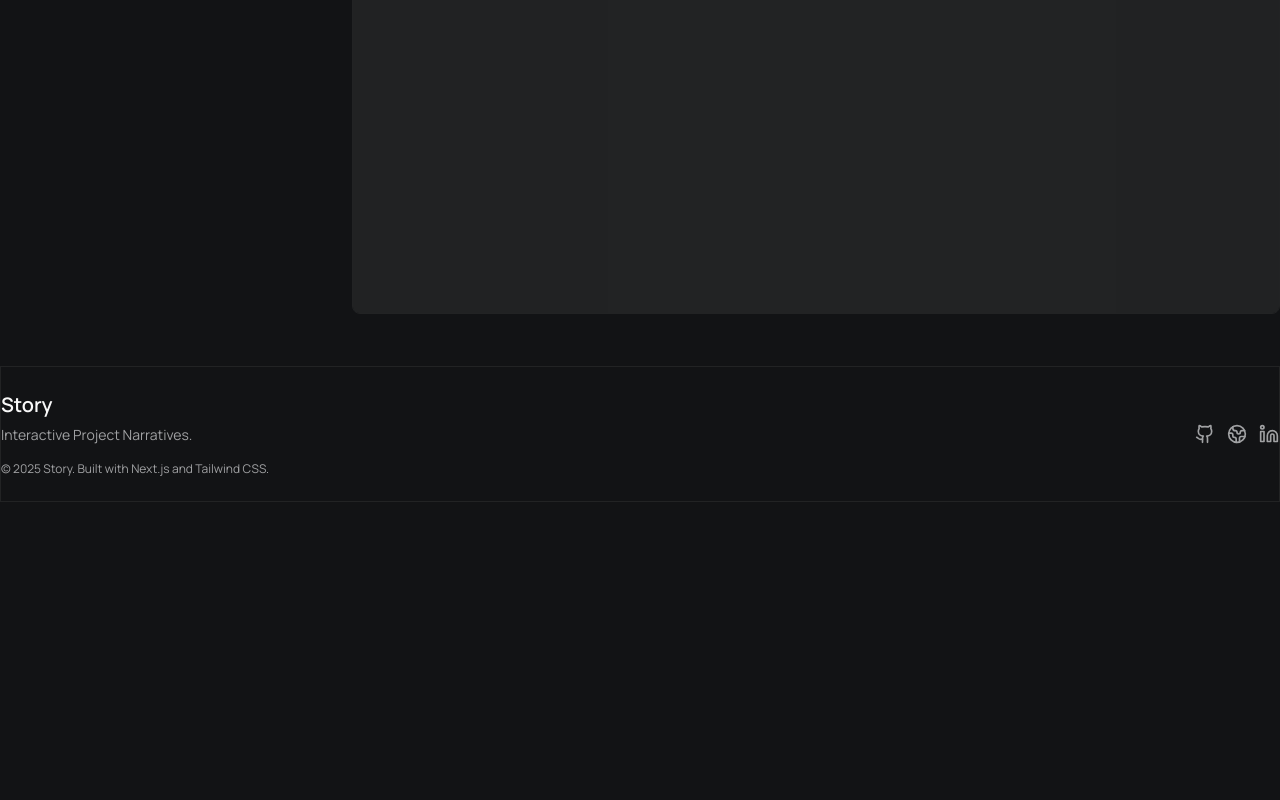
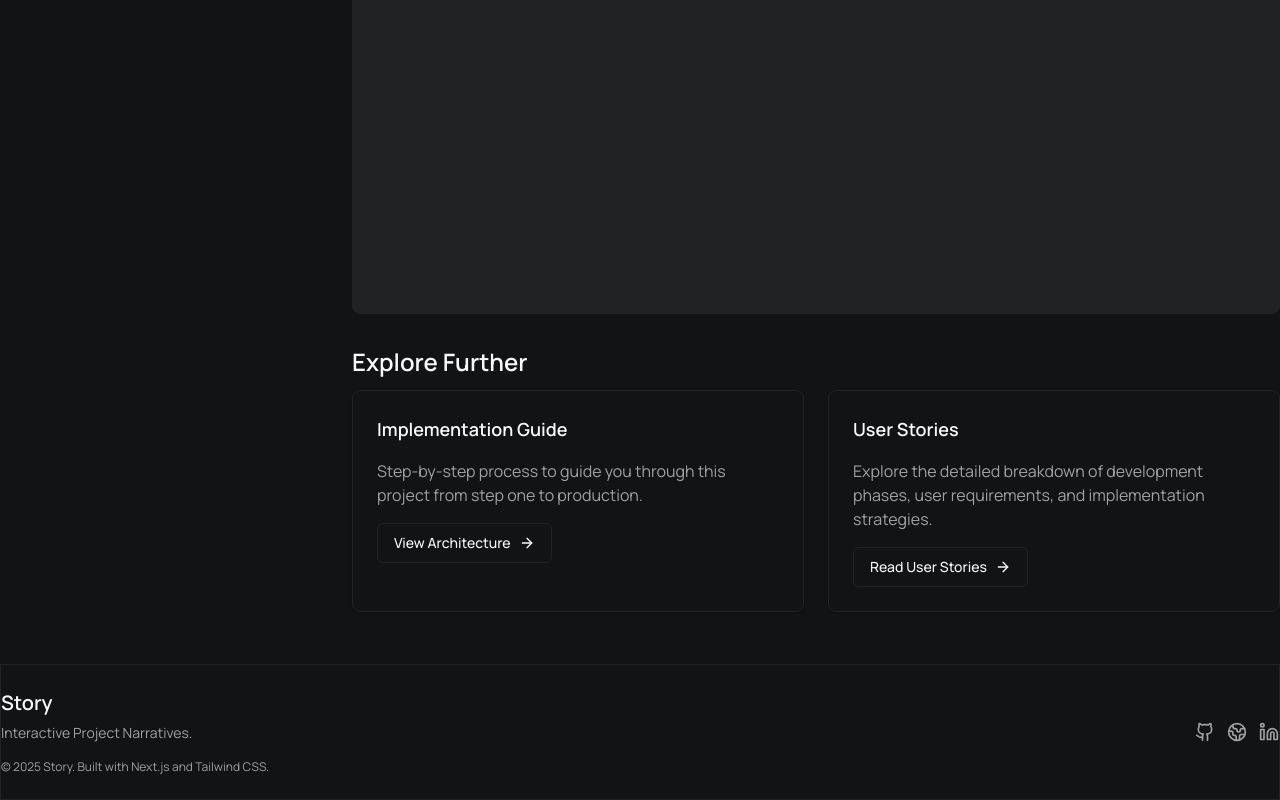
Before and after one commit to vishnumohanan404/storyvault, a Next.js app: page /project/1/architecture in a window 1280 px wide. Shown: the part 2185-2985 px from the top of the page. Before the commit the page ends 2687 px from the top, so only its background shows below. Built offline with nearby package versions, Linux system fonts and the light colour scheme.

Commit message:
architecture bottom navigation added

```diff
--- a/src/app/project/[id]/architecture/page.tsx
+++ b/src/app/project/[id]/architecture/page.tsx
@@ -1,5 +1,6 @@
 import { Skeleton } from "@/components/ui/skeleton";
 import {
+  ArrowRight,
   CodeIcon,
   DatabaseIcon,
   Layers,
@@ -145,7 +146,8 @@ const systemData = {
   },
 };
 
-const ArchitecturePage = () => {
+const ArchitecturePage = async ({ params }: { params: { id: string } }) => {
+  const { id } = await params;
   return (
     <div className="space-y-8 mb-5">
       <div className="space-y-3">
@@ -524,6 +526,43 @@ const ArchitecturePage = () => {
           <Skeleton className="h-full w-full" />
         </div>
       </div>
+      <div className="space-y-3">
+        <h2 className="text-2xl font-semibold">Explore Further</h2>
+        <div className="grid grid-cols-1 md:grid-cols-2 gap-6">
+          <div className="rounded-lg border bg-card text-card-foreground shadow-sm p-6">
+            <div className="space-y-4">
+              <h3 className="font-semibold text-lg">Implementation Guide</h3>
+              <p className="text-muted-foreground">
+                Step-by-step process to guide you through this project from step
+                one to production.
+              </p>
+              <a
+                className="inline-flex items-center justify-center whitespace-nowrap rounded-md text-sm font-medium ring-offset-background transition-colors focus-visible:outline-none focus-visible:ring-2 focus-visible:ring-ring focus-visible:ring-offset-2 disabled:pointer-events-none disabled:opacity-50 border border-input bg-background hover:bg-accent hover:text-accent-foreground h-10 px-4 py-2 w-fit"
+                href={`/project/${id}/architecture`}
+              >
+                View Architecture
+                <ArrowRight className="ml-2 h-4 w-4" />
+              </a>
+            </div>
+          </div>
+          <div className="rounded-lg border bg-card text-card-foreground shadow-sm p-6">
+            <div className="space-y-4">
+              <h3 className="font-semibold text-lg">User Stories</h3>
+              <p className="text-muted-foreground">
+                Explore the detailed breakdown of development phases, user
+                requirements, and implementation strategies.
+              </p>
+              <a
+                className="inline-flex items-center justify-center whitespace-nowrap rounded-md text-sm font-medium ring-offset-background transition-colors focus-visible:outline-none focus-visible:ring-2 focus-visible:ring-ring focus-visible:ring-offset-2 disabled:pointer-events-none disabled:opacity-50 border border-input bg-background hover:bg-accent hover:text-accent-foreground h-10 px-4 py-2 w-fit"
+                href={`/project/${id}/userstories`}
+              >
+                Read User Stories
+                <ArrowRight className="ml-2 h-4 w-4" />
+              </a>
+            </div>
+          </div>
+        </div>
+      </div>
     </div>
   );
 };
```
